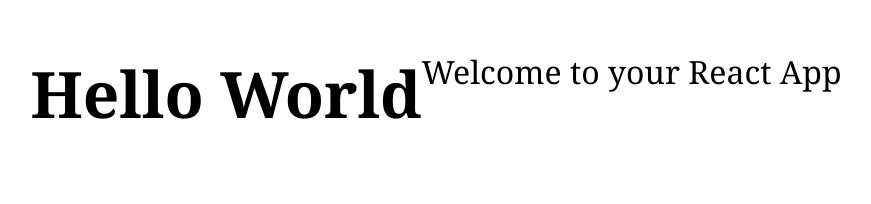
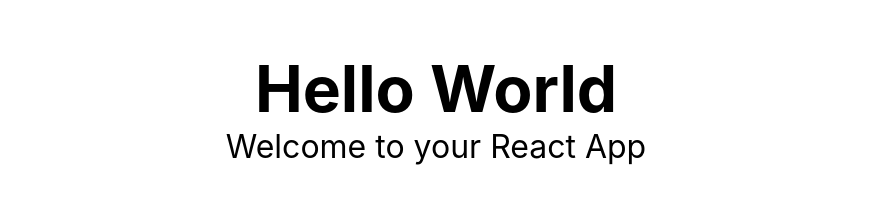
Before and after one commit to ronellecaguioa/fullstack-setup, a React app: page / in a window 1280 px wide. Shown: the whole page, without its empty margins (204-1075 px from the left). Built offline with nearby package versions, Linux system fonts and the light colour scheme.

Commit message:
Add styling

```diff
--- a/app/stylesheets/App.css
+++ b/app/stylesheets/App.css
@@ -6,14 +6,13 @@
 
 body {
   font-size: 16px;
-  font-family: Georgia, 'Times New Roman', Times, serif;
+  font-family: -apple-system, BlinkMacSystemFont, 'Segoe UI', Roboto, Oxygen, Ubuntu, Cantarell, 'Open Sans', 'Helvetica Neue', sans-serif;
 }
 
 .app {
-  width: 100vw;
-  height: 100vh;
   display: flex;
-  justify-content: center;
+  flex-direction: column;
+  align-items: center;
   margin-top: 50px;
   font-size: 200%;
 }
```
